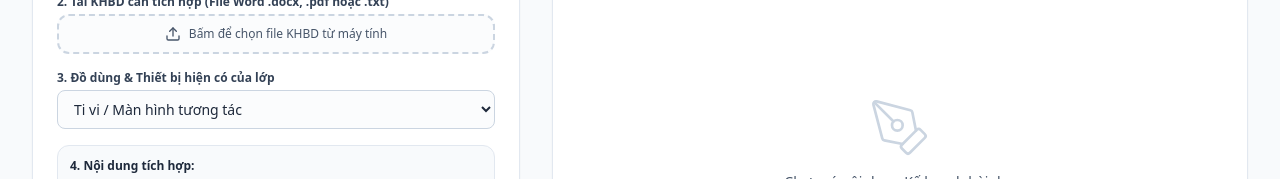
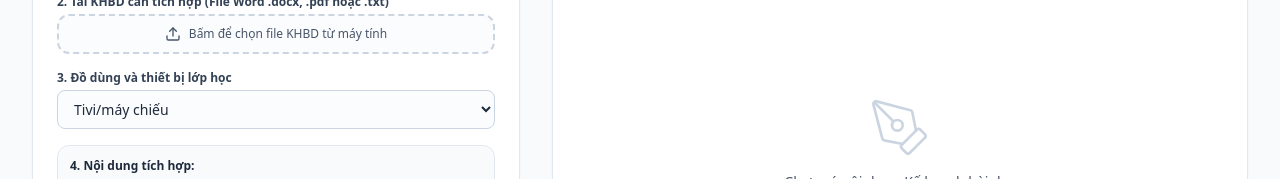
Before and after one commit to nhuuhao2005-NHH/giaoviensoNinhPhuoc, a Next.js app: page / in a window 1280 px wide. Shown: the part 466-645 px from the top of the page. Built offline with nearby package versions, Linux system fonts and the light colour scheme.

Commit message:
feat(ui): cap nhat lua chon do dung va thiet bi lop hoc

```diff
--- a/src/app/page.tsx
+++ b/src/app/page.tsx
@@ -210,7 +210,7 @@ export default function HomePage() {
   const [lessonTitle, setLessonTitle] = useState("");
   const [duration, setDuration] = useState("1 tiết (35 phút)");
   const [infrastructureLevel, setInfrastructureLevel] = useState(
-    "Ti vi / Màn hình tương tác"
+    "Tivi/máy chiếu"
   );
   const [learningObjectives, setLearningObjectives] = useState("");
   const [teacherSuggestions, setTeacherSuggestions] = useState("");
@@ -1144,20 +1144,20 @@ export default function HomePage() {
               </div>
 
 
-              {/* 3. Đồ dùng & Thiết bị hiện có của lớp */}
+              {/* 3. Đồ dùng và thiết bị lớp học */}
               <div>
                 <label className="block text-xs font-semibold text-slate-700 mb-1">
-                  3. Đồ dùng &amp; Thiết bị hiện có của lớp
+                  3. Đồ dùng và thiết bị lớp học
                 </label>
                 <select
                   value={infrastructureLevel}
                   onChange={(e) => setInfrastructureLevel(e.target.value)}
                   className="w-full px-3 py-2 border border-slate-300 rounded-lg text-sm bg-slate-50/50 focus:bg-white focus:outline-none focus:ring-2 focus:ring-orange-500"
                 >
-                  <option>Ti vi / Màn hình tương tác</option>
-                  <option>Máy chiếu của giáo viên</option>
-                  <option>Phòng máy tính</option>
-                  <option>Chỉ có bảng lớp và tranh ảnh</option>
+                  <option>Tivi/máy chiếu</option>
+                  <option>Màn hình tương tác</option>
+                  <option>Phòng Tin học</option>
+                  <option>Chỉ có bảng và tranh ảnh</option>
                 </select>
               </div>
 
```
